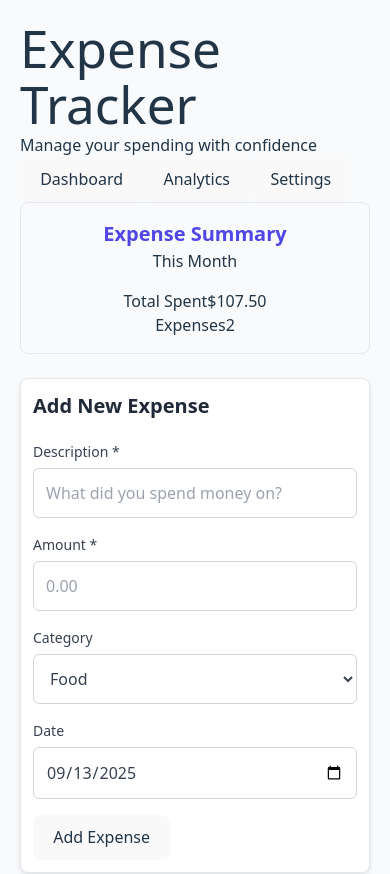
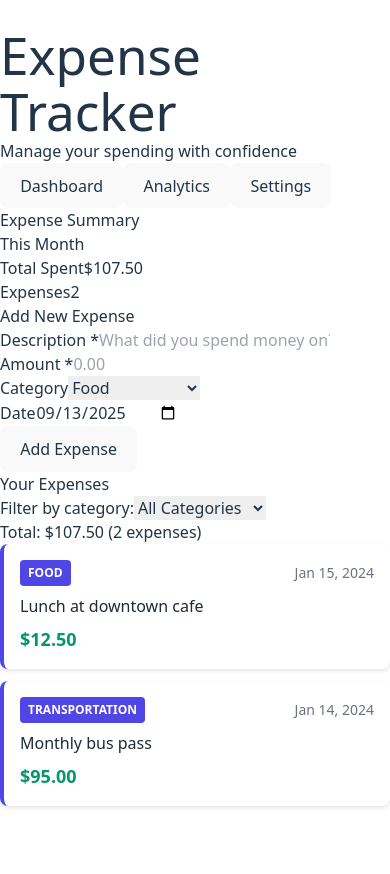
Before and after one commit to munisaILH/expense-tracker, a React (Vite) app: page / in a window 390 px wide. Shown: the top 874 px of the page. After the commit the page ends 844 px from the top, so only its background shows below. Built offline with nearby package versions, Linux system fonts and the light colour scheme.

Commit message:
Changes, then deleted App.css

```diff
--- a/src/App.css
+++ /dev/null
@@ -1,19 +0,0 @@
-/* src/App.css */
-.App {
-  min-height: 100vh;
-  background-color: #f8fafc; /* Light gray background instead of white */
-}
-
-/* Ensure the header container doesn't add extra spacing */
-.app-container {
-  max-width: 1200px;
-  margin: 0 auto;
-  padding: 20px;
-}
-
-/* Reset any default body margins that might cause issues */
-body {
-  margin: 0;
-  padding: 0;
-  background-color: #f8fafc;
-}
--- a/src/App.tsx
+++ b/src/App.tsx
@@ -4,7 +4,8 @@ import Header from './components/Header/Header';
 import ExpenseSummary from './components/ExpenseSummary/ExpenseSummary';
 import ExpenseList from './components/ExpenseList/ExpenseList';
 import ExpenseForm from './components/ExpenseForm/ExpenseForm';
-import './App.css';
+import type  FilterOption from './components/ExpenseCard/ExpenseCard';
+//import './App.css';
 
 // Type for expense data
 interface Expense {
@@ -70,8 +71,8 @@ function App() {
 
           <ExpenseForm onSubmit={handleAddExpense} />
 
-          {/* FIXED: Pass expenses directly, not as initialExpenses */}
-           <ExpenseList expenses={expenses} />
+          {/*ERROR: Union Type, still not working- not sure how to fix this issue yet*/}
+           <ExpenseList expenses ={expenses} />
         </main>
       </div>
     </div>
--- a/src/components/ExpenseCard/ExpenseCard.tsx
+++ b/src/components/ExpenseCard/ExpenseCard.tsx
@@ -35,7 +35,7 @@ export interface ExpenseCardProps {
   description: FilterOption;     // What the expense was for (e.g., "Lunch at Joe's Pizza")
   amount: number;         // Cost in dollars (will be formatted to show currency)
   category: ExpenseCategory;       //Only allows valid categories
-  date: FilterOption;          // When the expense occurred- date (formatted as string)
+  date: string;          // When the expense occurred- date (formatted as string)
 
   // Optional props (can be provided or not)
   //Adds functionality w/o breaking anything -> more flexible
--- a/src/components/ExpenseForm/ExpenseForm.css
+++ /dev/null
@@ -1,160 +0,0 @@
-/* Container Styles */
-.expense-form {
-  background: white;           /* → bg-white */
-  border-radius: 8px;         /* → rounded-lg */
-  padding: 24px;              /* → p-6 */
-  margin-bottom: 32px;        /* → mb-8 */
-  box-shadow: 0 2px 4px rgba(0, 0, 0, 0.1); /* → shadow-sm */
-  border: 1px solid #E5E7EB;  /* → border border-gray-200 */
-}
-
-/* Form Title */
-.expense-form h3 {
-  font-size: 20px;            /* → text-xl */
-  font-weight: bold;          /* → font-bold */
-  color: #1F2937;             /* → text-gray-900 */
-  margin: 0 0 20px 0;         /* → mb-5 */
-}
-
-/* Form Groups */
-.form-group {
-  margin-bottom: 16px;        /* → mb-4 */
-}
-
-.form-group label {
-  display: block;             /* → block */
-  font-size: 14px;           /* → text-sm */
-  font-weight: 500;          /* → font-medium */
-  color: #374151;            /* → text-gray-700 */
-  margin-bottom: 6px;        /* → mb-1.5 */
-}
-
-/* Input and Select Styles */
-.form-group input,
-.form-group select {
-  width: 100%;               /* → w-full */
-  padding: 10px 12px;        /* → px-3 py-2.5 */
-  border: 1px solid #D1D5DB; /* → border border-gray-300 */
-  border-radius: 6px;        /* → rounded-md */
-  font-size: 14px;           /* → text-sm */
-  background: white;         /* → bg-white */
-  color: #374151;            /* → text-gray-700 */
-  transition: border-color 0.2s, box-shadow 0.2s; /* → transition-colors duration-200 */
-  box-sizing: border-box;    /* → (built into Tailwind) */
-}
-
-/* Interactive States */
-.form-group input:hover,
-.form-group select:hover {
-  border-color: #4F46E5;     /* → hover:border-blue-500 */
-}
-
-.form-group input:focus,
-.form-group select:focus {
-  outline: none;             /* → focus:outline-none */
-  border-color: #4F46E5;     /* → focus:ring-2 focus:ring-blue-500 */
-  box-shadow: 0 0 0 3px rgba(79, 70, 229, 0.1); /* → focus:border-transparent */
-}
-
-.form-group input::placeholder {
-  color: #9CA3AF;            /* → placeholder-gray-400 */
-}
-
-/* Form Actions Container */
-.form-actions {
-  display: flex;             /* → flex */
-  gap: 12px;                 /* → gap-3 */
-  margin-top: 24px;          /* → mt-6 */
-}
-
-/* Base Button Styles */
-.btn {
-  padding: 10px 16px;        /* → px-4 py-2.5 */
-  border-radius: 6px;        /* → rounded-md */
-  font-size: 14px;           /* → text-sm */
-  font-weight: 500;          /* → font-medium */
-  cursor: pointer;           /* → cursor-pointer */
-  transition: all 0.2s;      /* → transition-all duration-200 */
-  border: 1px solid;         /* → border */
-  display: inline-flex;      /* → inline-flex */
-  align-items: center;       /* → items-center */
-  justify-content: center;   /* → justify-center */
-  min-width: 80px;           /* → min-w-20 */
-}
-
-/* Primary Button */
-.btn-primary {
-  background: #4F46E5;       /* → bg-blue-500 */
-  color: white;              /* → text-white */
-  border-color: #4F46E5;     /* → border-blue-500 */
-}
-
-.btn-primary:hover {
-  background: #4338CA;       /* → hover:bg-blue-600 */
-  border-color: #4338CA;     /* → hover:border-blue-600 */
-  transform: translateY(-1px); /* → hover:-translate-y-0.5 */
-}
-
-/* Secondary Button */
-.btn-secondary {
-  background: white;         /* → bg-white */
-  color: #374151;            /* → text-gray-700 */
-  border-color: #D1D5DB;     /* → border-gray-300 */
-}
-
-.btn-secondary:hover {
-  background: #F9FAFB;       /* → hover:bg-gray-50 */
-  border-color: #9CA3AF;     /* → hover:border-gray-400 */
-}
-
-/* Disabled Button States */
-.btn:disabled {
-  opacity: 0.5;              /* → disabled:opacity-50 */
-  cursor: not-allowed;       /* → disabled:cursor-not-allowed */
-  transform: none;           /* → disabled:transform-none */
-}
-
-.btn:disabled:hover {
-  transform: none;           /* → disabled:hover:transform-none */
-}
-
-/* Form Validation Styles */
-.form-group.error input,
-.form-group.error select {
-  border-color: #EF4444;     /* → border-red-500 */
-  box-shadow: 0 0 0 3px rgba(239, 68, 68, 0.1); /* → ring-2 ring-red-500 ring-opacity-10 */
-}
-
-.form-error {
-  color: #EF4444;            /* → text-red-500 */
-  font-size: 12px;           /* → text-xs */
-  margin-top: 4px;           /* → mt-1 */
-}
-
-/* Mobile Responsiveness */
-@media (max-width: 768px) {
-  .expense-form {
-    padding: 16px;           /* → p-4 md:p-6 */
-    margin-bottom: 20px;     /* → mb-5 md:mb-8 */
-  }
-
-  .form-actions {
-    flex-direction: column;  /* → flex-col md:flex-row */
-  }
-
-  .btn {
-    width: 100%;             /* → w-full md:w-auto */
-  }
-}
-
-@media (max-width: 480px) {
-  .expense-form {
-    padding: 12px;           /* → p-3 md:p-6 */
-  }
-
-  .form-group input,
-  .form-group select {
-    padding: 12px;           /* → p-3 md:px-3 md:py-2.5 */
-    font-size: 16px;         /* → text-base md:text-sm (prevents iOS zoom) */
-  }
-}
--- a/src/components/ExpenseForm/ExpenseForm.tsx
+++ b/src/components/ExpenseForm/ExpenseForm.tsx
@@ -1,6 +1,6 @@
 // src/components/ExpenseForm/ExpenseForm.tsx
 import React, { useState } from 'react';
-import './ExpenseForm.css';
+//import './ExpenseForm.css';
 
 // Form data interface
 interface ExpenseFormData {
--- a/src/components/ExpenseList/ExpenseList.css
+++ /dev/null
@@ -1,90 +0,0 @@
-/* Container Styles */
-.expense-list {
-  background: white;           /* → bg-white */
-  border-radius: 8px;         /* → rounded-lg */
-  padding: 24px;              /* → p-6 */
-  margin-bottom: 32px;        /* → mb-8 */
-  box-shadow: 0 2px 4px rgba(0, 0, 0, 0.1); /* → shadow-sm */
-  border: 1px solid #E5E7EB;  /* → border border-gray-200 */
-}
-
-/* Main List Title */
-.expense-list h2 {
-  font-size: 24px;            /* → text-2xl */
-  font-weight: bold;          /* → font-bold */
-  color: #1F2937;             /* → text-gray-900 */
-  margin: 0 0 24px 0;         /* → mb-6 */
-}
-
-/* Summary/Filter Bar */
-.expense-summary {
-  display: flex;              /* → flex */
-  justify-content: space-between; /* → justify-between */
-  align-items: center;        /* → items-center */
-  margin-bottom: 24px;        /* → mb-6 */
-  padding: 16px;              /* → p-4 */
-  background: #F9FAFB;        /* → bg-gray-50 */
-  border-radius: 8px;         /* → rounded-lg */
-  border: 1px solid #E5E7EB;  /* → border border-gray-200 */
-}
-
-/* Summary Title */
-.expense-summary h2 {
-  font-size: 20px;            /* → text-xl */
-  font-weight: bold;          /* → font-bold */
-  color: #4F46E5;             /* → text-blue-500 */
-  margin: 0;                  /* → m-0 */
-}
-
-/* Filter Select Dropdown */
-.expense-summary select {
-  padding: 8px 12px;          /* → px-3 py-2 */
-  border: 1px solid #D1D5DB;  /* → border border-gray-300 */
-  border-radius: 6px;         /* → rounded-md */
-  font-size: 14px;            /* → text-sm */
-  background: white;          /* → bg-white */
-  color: #374151;             /* → text-gray-700 */
-  cursor: pointer;            /* → cursor-pointer */
-  transition: border-color 0.2s; /* → transition-colors duration-200 */
-}
-
-.expense-summary select:hover {
-  border-color: #4F46E5;      /* → hover:border-blue-500 */
-}
-
-.expense-summary select:focus {
-  outline: none;              /* → focus:outline-none */
-  border-color: #4F46E5;      /* → focus:ring-2 focus:ring-blue-500 */
-  box-shadow: 0 0 0 3px rgba(79, 70, 229, 0.1); /* → focus:border-transparent */
-}
-
-/* Empty State Styling */
-.expense-list-empty {
-  text-align: center;         /* → text-center */
-  padding: 40px 20px;         /* → py-10 px-5 */
-  color: #6B7280;             /* → text-gray-500 */
-}
-
-.expense-list-empty p {
-  font-size: 16px;            /* → text-base */
-  margin: 0;                  /* → m-0 */
-}
-
-/* Mobile Responsiveness */
-@media (max-width: 768px) {
-  .expense-list {
-    padding: 16px;            /* → p-4 md:p-6 */
-    margin-bottom: 20px;      /* → mb-5 md:mb-8 */
-  }
-
-  .expense-summary {
-    flex-direction: column;   /* → flex-col md:flex-row */
-    gap: 16px;                /* → gap-4 */
-    text-align: center;       /* → text-center md:text-left */
-  }
-
-  .expense-summary select {
-    width: 100%;              /* → w-full */
-    max-width: 200px;         /* → max-w-48 */
-  }
-}
--- a/src/components/ExpenseList/ExpenseList.tsx
+++ b/src/components/ExpenseList/ExpenseList.tsx
@@ -2,7 +2,7 @@
 import React, { useState } from 'react';
 import ExpenseCard from '../ExpenseCard/ExpenseCard';
 import type { ExpenseCardProps } from '../ExpenseCard/ExpenseCard';
-import './ExpenseList.css';
+//import './ExpenseList.css';
 // Type for expense data (reusing interface from ExpenseCard)
 type Expense = ExpenseCardProps;
 
```
